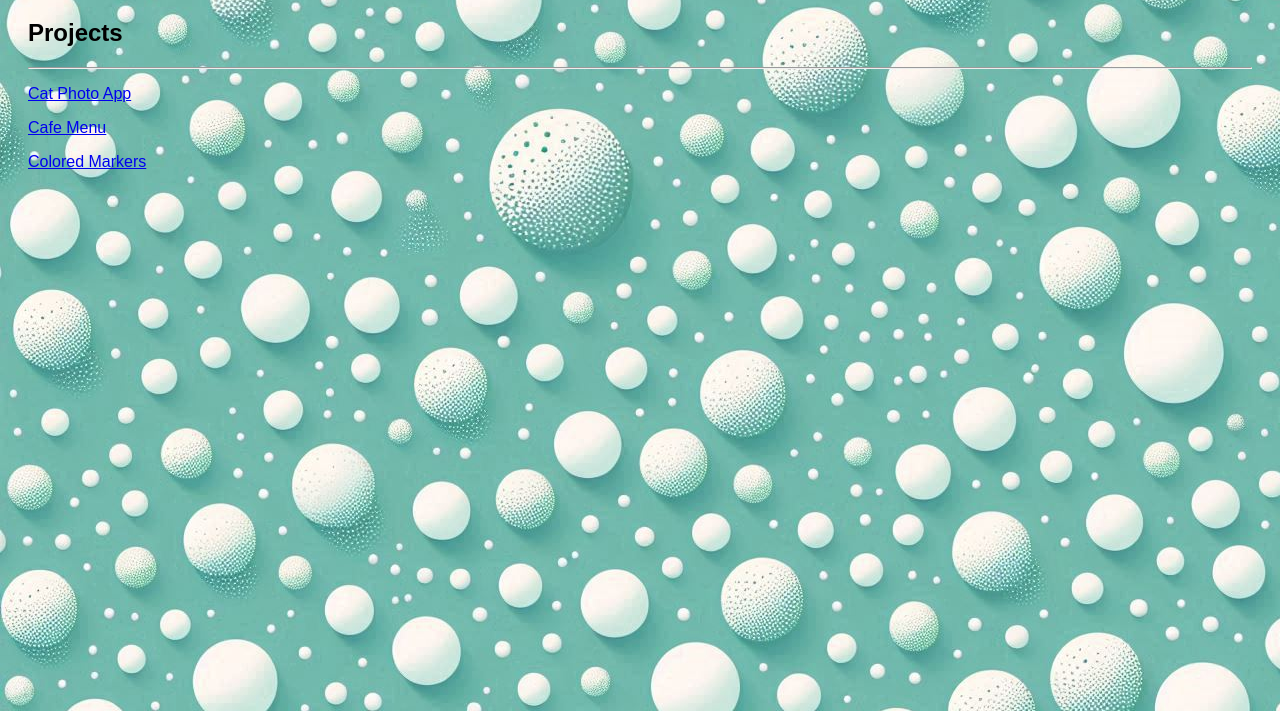
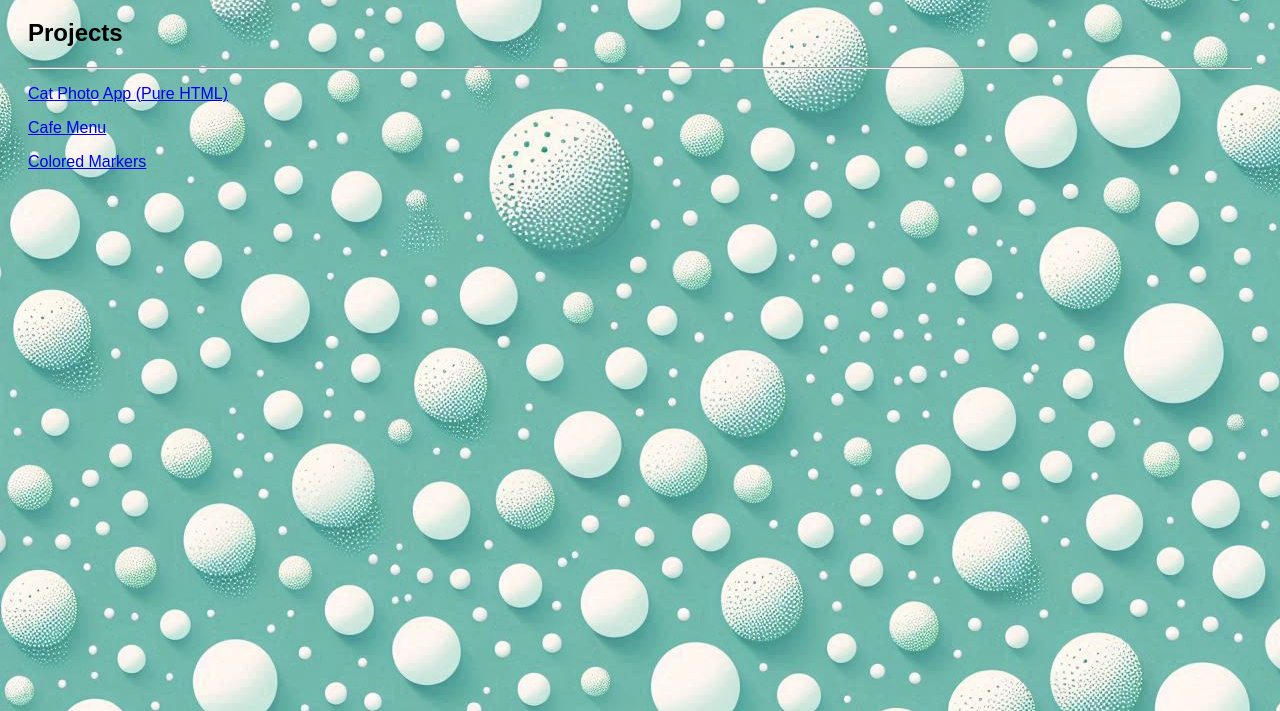
Before and after one commit to Cade-Bray/freeCodeCampWeb, a plain HTML site: page index.html in a window 1280 px wide. Shown: the part 89-800 px from the top of the page. Drawn offline with Linux system fonts and the light colour scheme.

Commit message:
Explains that it is pure html.

```diff
--- a/index.html
+++ b/index.html
@@ -10,7 +10,7 @@
     <h2>Projects</h2>
     <hr>
     <section>
-      <p><a href="CatPhotoApp/index.html">Cat Photo App</a></p>
+      <p><a href="CatPhotoApp/index.html">Cat Photo App (Pure HTML)</a></p>
       <p><a href="CafeMenu/index.html">Cafe Menu</a></p>
       <p><a href="Colored Markers/index.html">Colored Markers</a></p>
     </section>
```
